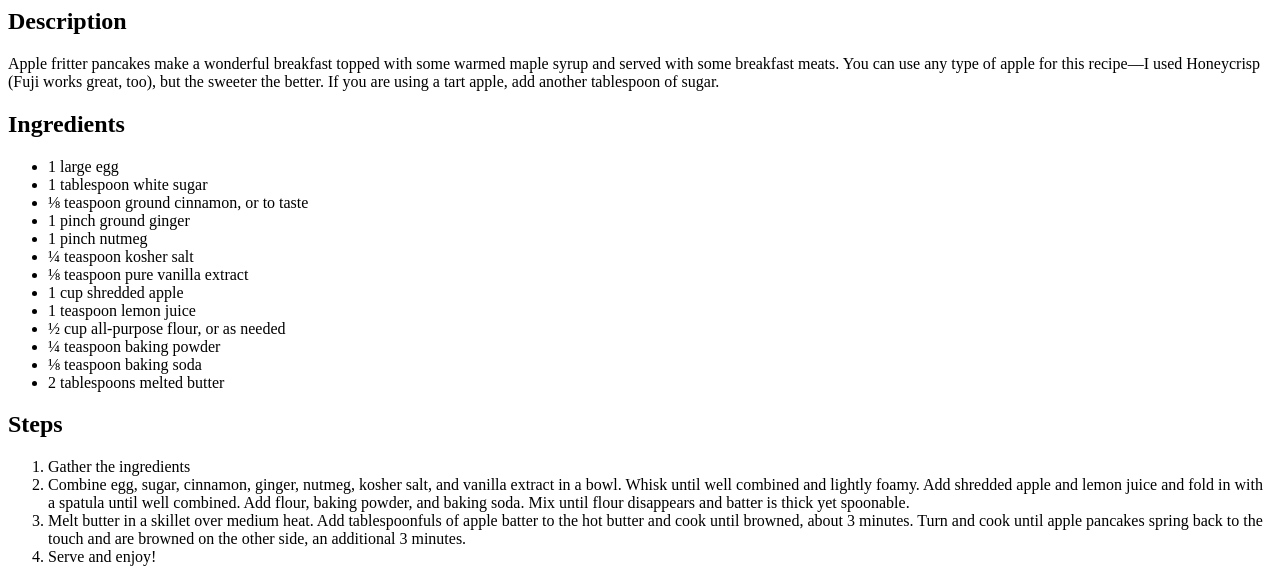
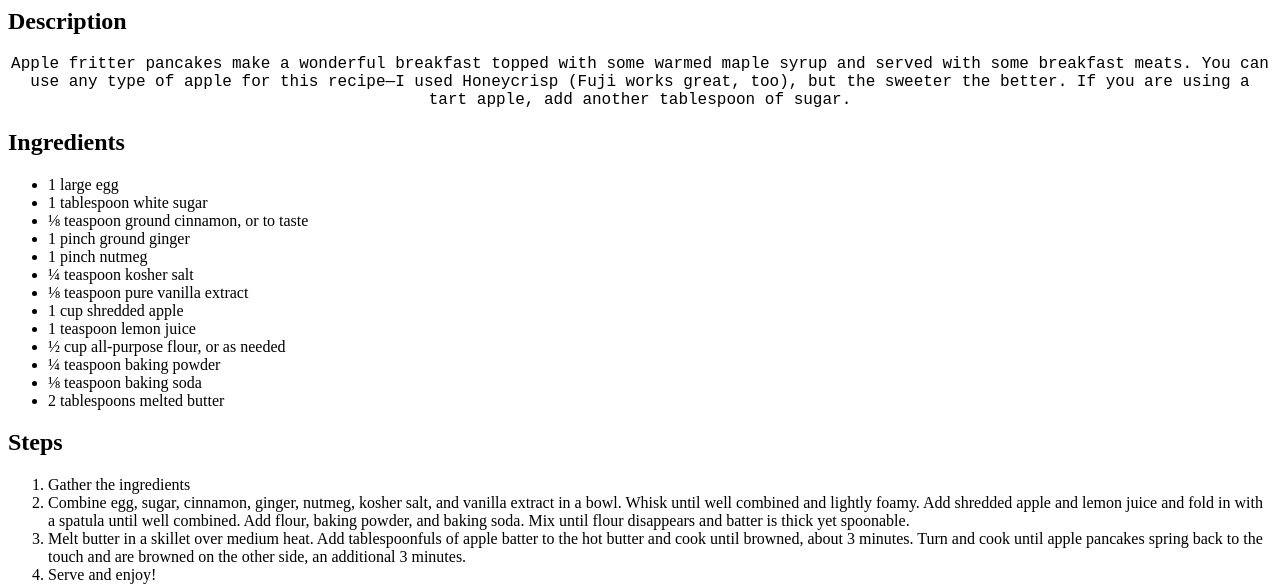
Before and after one commit to mandyramoss/odin-recipes, a plain HTML site: page recipes/applefrit.html in a window 1280 px wide. Shown: the part 1221-1809 px from the top of the page. Drawn offline with Linux system fonts and the light colour scheme.

Commit message:
add linkn to stylesheet

```diff
--- a/recipes/applefrit.html
+++ b/recipes/applefrit.html
@@ -3,6 +3,8 @@
     <head>
         <meta charset="UTF-8">
         <title>Apple Fritter Pancakes Recipe</title>
+        <link rel="stylesheet" href="../styles.css"
+
     </head>
     <body>
         <h1>Apple Fritter Pancakes</h1>
```
